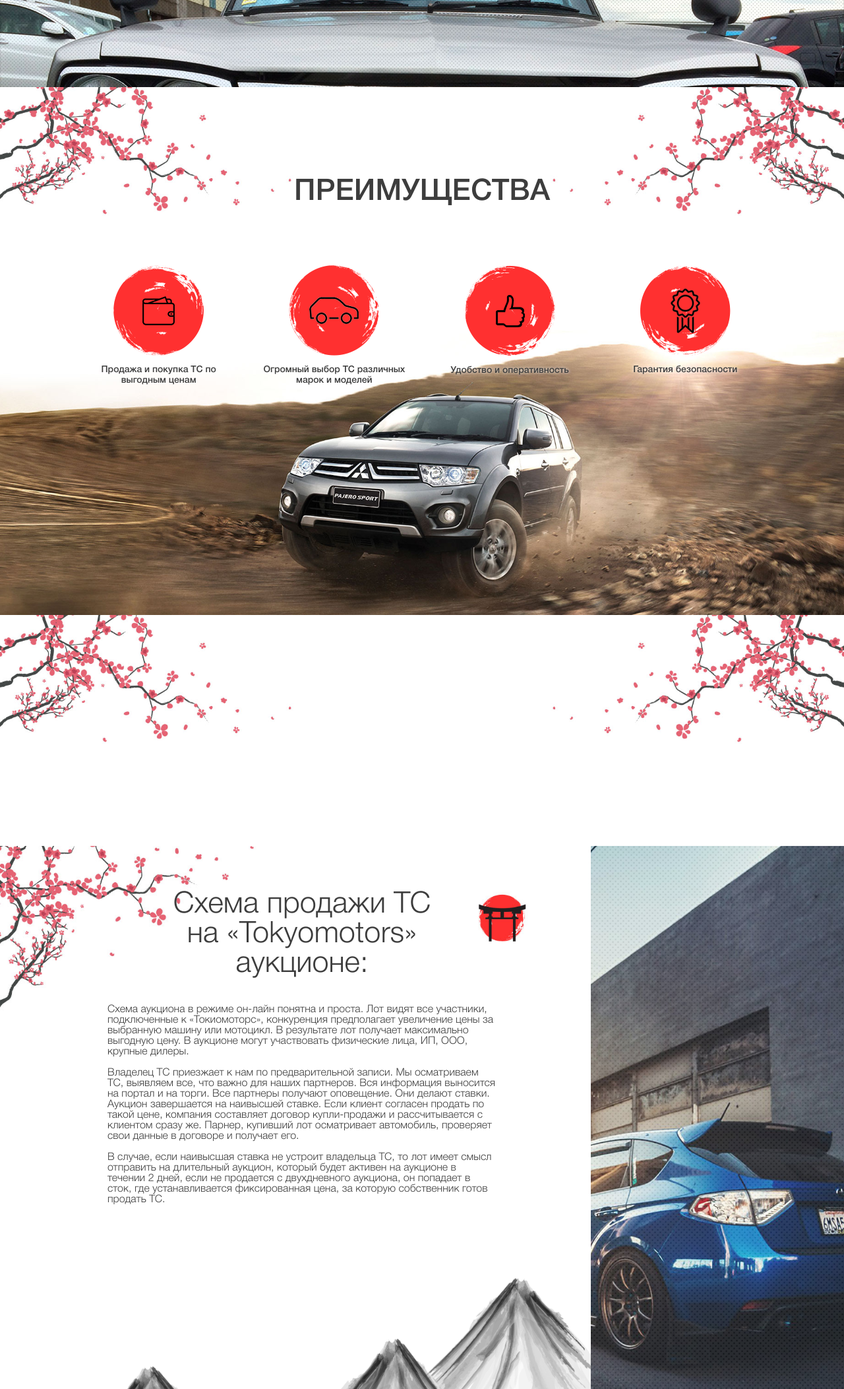
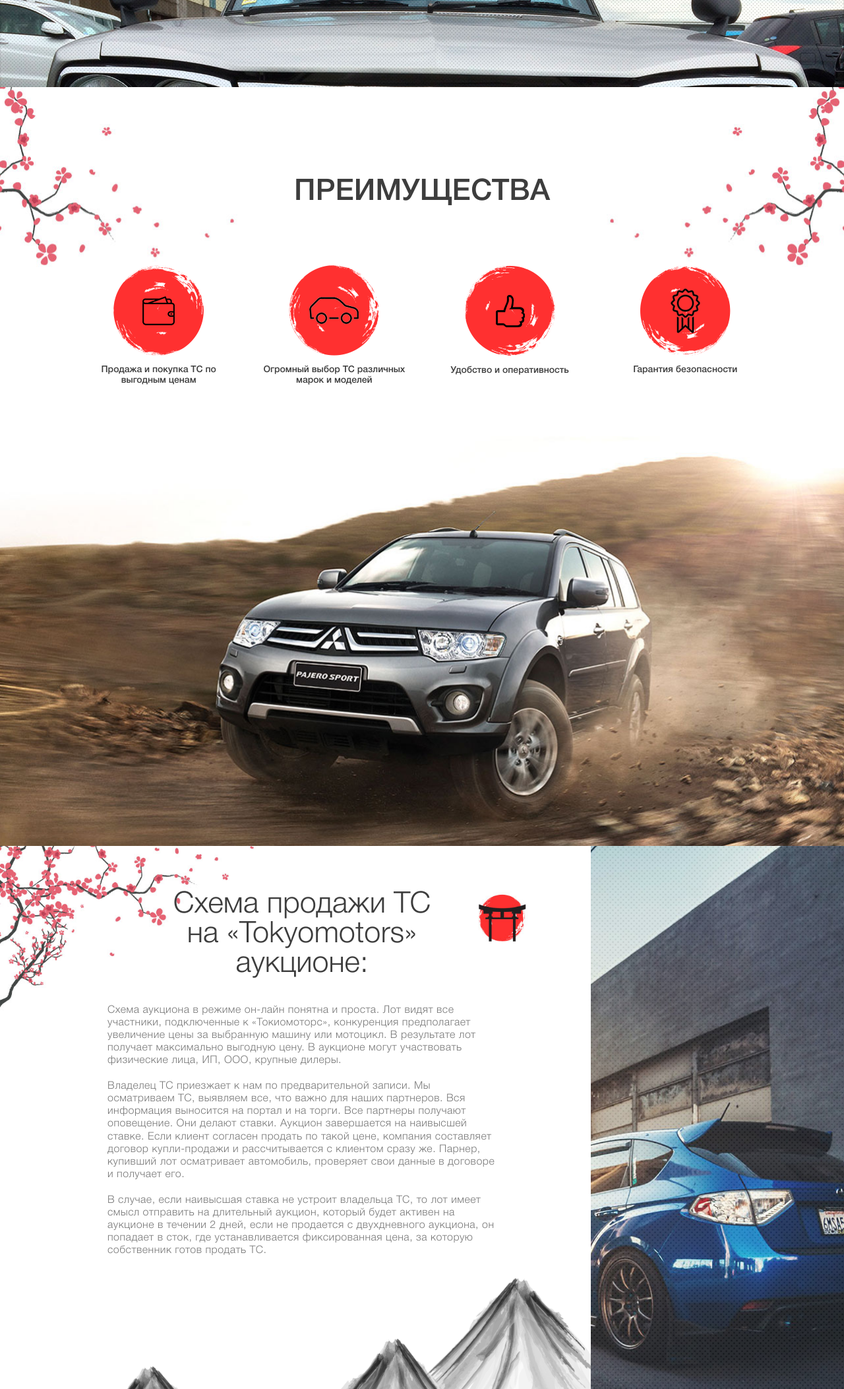
Before and after one commit to sheep-fish-vert/tokyoMotors, a website: page src/index.html in a window 1280 px wide. Shown: the part 4060-6165 px from the top of the page at 66% size. Drawn offline with nearby package versions, Linux system fonts and the light colour scheme; files that its build step writes are made by us from their sources.

Commit message:
paralax deleted, font changed

```diff
--- a/src/sass/zdev_6.scss
+++ b/src/sass/zdev_6.scss
@@ -1,4 +1,4 @@
-.third-block{position: relative;  min-height: 1150px;background: url('../images/third-block-background.jpg') no-repeat; background-size: cover; background-position: 50% 70%; font-family: 'Helvetica'; font-weight: 500;background-attachment: fixed;
+.third-block{position: relative;  min-height: 1150px;background: url('../images/third-block-background.jpg') no-repeat; background-size: cover; background-position: 50% 70%; font-family: 'Helvetica'; font-weight: 500;
 	.mbox{padding: 100px 0 50px 0;
 		.heading{padding-bottom: 50px;
 			h2{text-transform: uppercase; text-align: center; font-size: 45px; font-weight: 500; text-shadow: 0 0 15px #fff;}
@@ -27,7 +27,7 @@
 						h2{font-size: 45px; font-weight: 300;}
 					}
 					.text-part{
-						p{font-size: 16px; font-weight: 300;}
+						p{font-size: 16px; font-weight: 300;line-height: 1.2; color: #787878; letter-spacing: 0.5px;}
 					}
 				}
 
```
